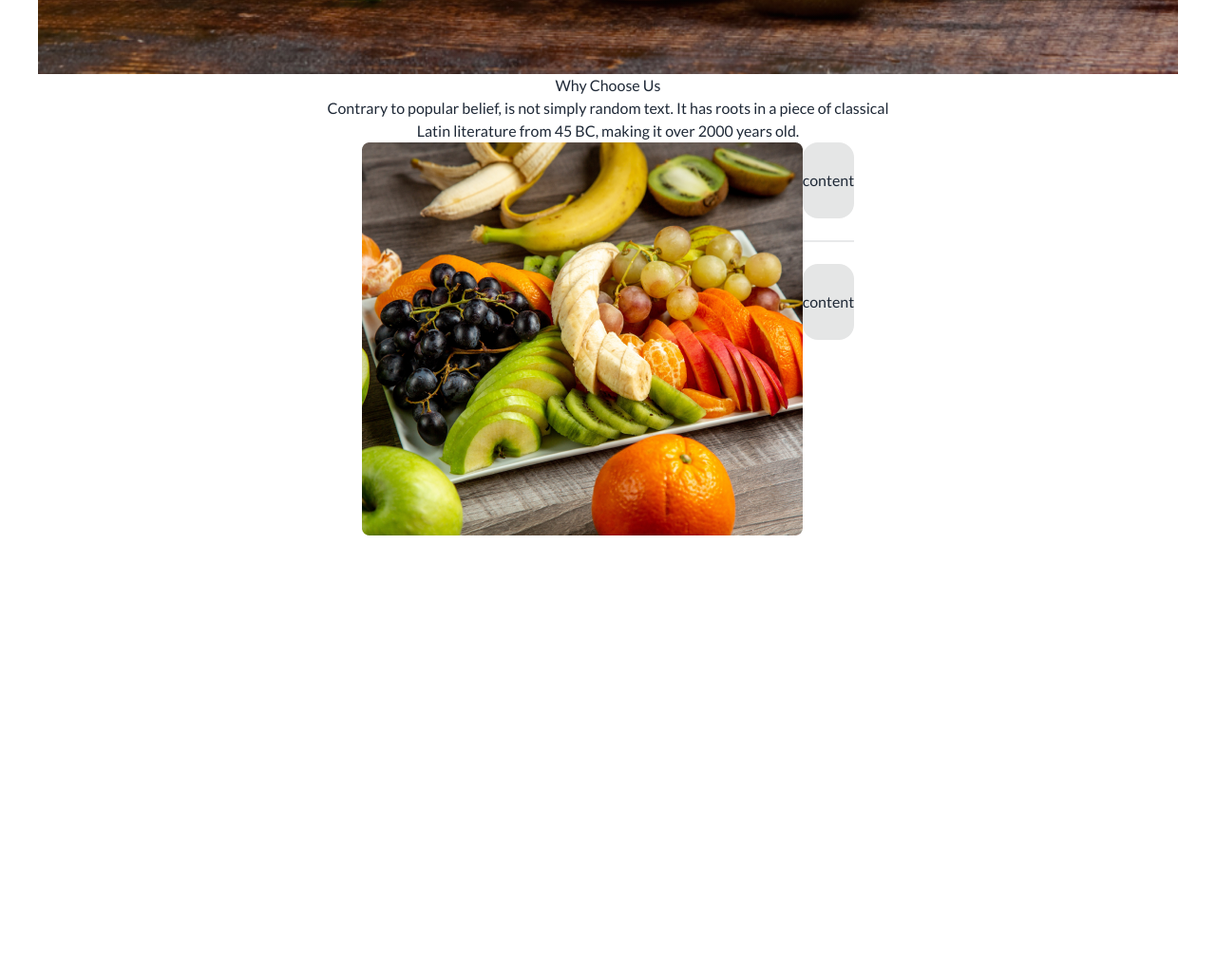
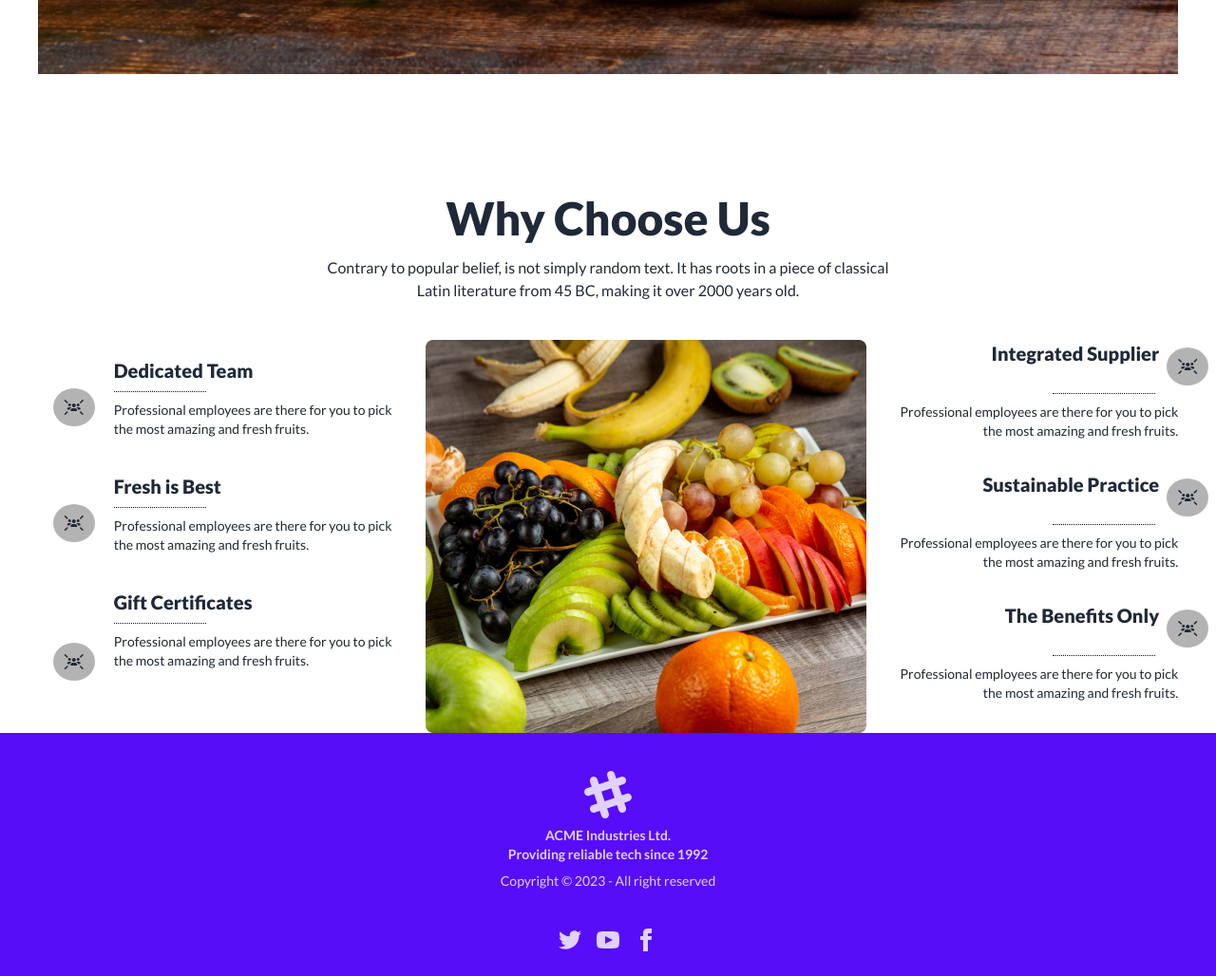
Before and after one commit to jniffat/fruit-burst, a plain HTML site: page index.html in a window 1280 px wide. Shown: the part 2633-3661 px from the top of the page at 95% size. Before the commit the page ends 3197 px from the top, so only its background shows below. Drawn offline with nearby package versions, Linux system fonts and the light colour scheme.

Commit message:
choose section

```diff
--- a/index.html
+++ b/index.html
@@ -166,36 +166,36 @@
         <section class="deal px-10 py-6 relative z-0 mt-10 ">
             <div class="flex justify-between lg:flex-row flex-col ">
                 <div class="ml-10">
-                    <h1 class="text-5xl font-extrabold mb-3">Deal of the day</h1>
-                    <p class="font-medium font-sm">Contrary to popular belief, is not simply random text. It has roots
+                    <h1 class="lg:text-5xl text-3xl text-center font-extrabold mb-3">Deal of the day</h1>
+                    <p class="text-center lg:text-base text-sm">Contrary to popular belief, is not simply random text. It has roots
                         in a piece of classical <br> Latin literature from 45 BC, making it over 2000 years old.</p>
                 </div>
 
                 <div class="mr-10 lg:ml-0 ml-10 lg:py-0 py-5 grid grid-flow-col gap-5 text-center auto-cols-max">
                     <div class="flex flex-col">
-                        <span class="countdown font-mono text-5xl font-extrabold">
+                        <span class="countdown font-mono lg:text-5xl text-3xl font-extrabold">
                             <span style="--value:29; ">
 
-                            </span><i class="fa-solid fa-ellipsis-vertical text-2xl mt-2 ml-5"></i>
+                            </span><i class="fa-solid fa-ellipsis-vertical lg:text-2xl text-xl lg:mt-2 mt-1 ml-5"></i>
                         </span>
                         Days
                     </div>
                     <div class="flex flex-col">
-                        <span class="countdown font-mono text-5xl font-extrabold">
+                        <span class="countdown font-mono lg:text-5xl text-3xl font-extrabold">
                             <span style="--value:15;"></span><i
-                                class="fa-solid fa-ellipsis-vertical text-2xl mt-2 ml-5"></i>
+                                class="fa-solid fa-ellipsis-vertical lg:text-2xl text-xl lg:mt-2 mt-1 ml-5"></i>
                         </span>
                         Hours
                     </div>
                     <div class="flex flex-col">
-                        <span class="countdown font-mono text-5xl font-extrabold">
+                        <span class="countdown font-mono lg:text-5xl text-3xl font-extrabold">
                             <span style="--value:25;"></span><i
-                                class="fa-solid fa-ellipsis-vertical text-2xl mt-2 ml-5"></i>
+                                class="fa-solid fa-ellipsis-vertical lg:text-2xl text-xl lg:mt-2 mt-1 ml-5"></i>
                         </span>
                         Minutes
                     </div>
                     <div class="flex flex-col">
-                        <span class="countdown font-mono text-5xl font-extrabold">
+                        <span class="countdown font-mono lg:text-5xl text-3xl font-extrabold">
                             <span style="--value:08;"></span>
                         </span>
                         Seconds
@@ -493,7 +493,7 @@
                     <div class=" text-center text-white">
                         <h1 class="lg:mt-32 mt-4 lg:mb-2 mb-0 lg:text-5xl text-2xl font-extrabold">Meet the team section
                         </h1>
-                        <p class="mt-0 lg:mb-4 mb-2  font-medium lg:text-base text-sm">Contrary to popular
+                        <p class="mt-0 lg:mb-4 mb-2 font-medium lg:text-base text-xs">Contrary to popular
                             belief, is not simply random text. It has roots in a piece of classical <br> Latin
                             literature from 45 BC, making it over 2000 years old.</p>
 
@@ -501,7 +501,7 @@
                         <div class="lg:flex justify-center gap-36 mt-8">
 
                             <div class="flex flex-col justify-center">
-                                <img class="lg:ml-0 ml-36 w-24 h-24" src="./images/member1.png" alt="">
+                                <img class="lg:mt-0 mt-5 w-24 h-24 mx-auto" src="./images/member1.png" alt="">
                                 <h1 class="mt-5">Awlad Hossain</h1>
                                 <h6>Fruits Expert</h6>
                                 <div class="flex justify-center gap-4">
@@ -526,7 +526,7 @@
                                 </div>
                             </div>
                             <div>
-                                <img class="lg:ml-0 ml-36 w-24 h-24 lg:mt-0 mt-5" src="./images/member2.png" alt="">
+                                <img class="lg:mt-0 mt-5 w-24 h-24 mx-auto" src="./images/member2.png" alt="">
                                 <h1 class="mt-5">Safia Chowdhury</h1>
                                 <h6>Fruits Expert</h6>
                                 <div class="flex justify-center gap-4">
@@ -552,7 +552,7 @@
 
                             </div>
                             <div>
-                                <img class="w-24 h-24 lg:ml-0 ml-36 lg:mt-0 mt-5" src="./images/member3.png" alt="">
+                                <img class="lg:mt-0 mt-5 w-24 h-24 mx-auto" src="./images/member3.png" alt="">
                                 <h1 class="mt-5">Rokib Hossain</h1>
                                 <h6>Fruits Expert</h6>
                                 <div class="flex justify-center gap-4">
@@ -578,7 +578,7 @@
 
                             </div>
                             <div>
-                                <img class="lg:ml-0 ml-36 w-24 h-24 lg:mt-0 mt-5" src="./images/member4.png" alt="">
+                                <img class="lg:mt-0 mt-5 w-24 h-24 mx-auto" src="./images/member4.png" alt="">
                                 <h1 class="mt-5">Chaity</h1>
                                 <h6>Fruits Expert</h6>
                                 <div class="flex justify-center gap-4">
@@ -612,30 +612,128 @@
 
         </section>
 
-        <section class="choose text-center">
-            <h1>Why Choose Us</h1>
-            <p>Contrary to popular belief, is not simply random text. It has roots in a piece of classical <br> Latin
+        <section class="choose mt-32 ">
+            <h1 class="text-center lg:text-5xl text-3xl font-extrabold">Why Choose Us</h1>
+            <p class="text-center lg:text-base text-sm mt-4">Contrary to popular belief, is not simply random text. It has roots in
+                a piece of classical <br> Latin
                 literature from 45 BC, making it over 2000 years old.</p>
 
-            <div class="flex justify-center">
+            <div class="lg:flex sm:grid justify-around gap-5  mt-10">
+                <div class="grid ml-12">
+                    <div class="lg:flex grid place-items-center   ">
+                        <div class="">
+                            <i class="mt-5 fa-solid fa-users-rays"
+                                style="border-radius: 50%;padding: 12px;background-color: #b4b3b3;"></i>
 
-                <div class="">
+                        </div>
+                        <div class="ml-5">
+                            <h1 class="text-xl font-extrabold mb-2 lg:text-left text-center  ">
+                                Dedicated Team
+                            </h1>
+                            <hr size="3" class="w-1/3 mx-auto lg:ml-0 "
+                                style=" height: 2px;border-style: dotted;border-color: #141313;">
+                            <p class="mt-2 lg:text-sm text-xs lg:text-left text-center">Professional employees are there for you to pick <br> the most
+                                amazing and fresh fruits.</p>
+                        </div>
 
+                    </div>
+                    <div class="lg:flex grid place-items-center ">
+                        <div class="">
+                            <i class="mt-5 fa-solid fa-users-rays"
+                                style="border-radius: 50%;padding: 12px;background-color: #b4b3b3;"></i>
+
+                        </div>
+                        <div class="ml-5">
+                            <h1 class="text-xl font-extrabold mb-2 lg:text-left text-center">
+                                Fresh is Best
+                            </h1>
+                            <hr size="3" class="w-1/3 mx-auto lg:ml-0"
+                                style=" height: 2px;border-style: dotted;border-color: #141313;">
+                            <p class="lg:text-left text-center mt-2 lg:text-sm text-xs">Professional employees are there for you to pick <br> the most
+                                amazing and fresh fruits.</p>
+                        </div>
+
+                    </div>
+                    <div class="lg:flex grid place-items-center ">
+                        <div class="">
+                            <i class="mt-5 fa-solid fa-users-rays"
+                                style="border-radius: 50%;padding: 12px;background-color: #b4b3b3;"></i>
+
+                        </div>
+                        <div class="ml-5">
+                            <h1 class="text-xl font-extrabold mb-2 lg:text-left text-center">
+                                Gift Certificates
+                            </h1>
+                            <hr size="3" class="w-1/3 mx-auto lg:ml-0"
+                                style=" height: 2px;border-style: dotted;border-color: #141313;">
+                            <p class="mb-12 mt-2 lg:text-sm text-xs lg:text-left text-center">Professional employees are there for you to pick <br> the most
+                                amazing and fresh fruits.</p>
+                        </div>
+
+                    </div>
                 </div>
                 <div>
-                    <img src="./images/whychoose1.png" alt="">
+                    <img class="lg:mx-auto mx-4" src="./images/whychoose1.png" alt="">
                 </div>
-                <div>
-                    <div class="flex flex-col w-full">
-                        <div class="grid h-20 card bg-base-300 rounded-box place-items-center">content</div>
-                        <div class="divider"></div>
-                        <div class="grid h-20 card bg-base-300 rounded-box place-items-center">content</div>
-                      </div>
-                </div>
+                <div class="grid text-right">
+                    <div class="lg:text-right text-center ">
+                        <div class="lg:flex gap-2 justify-end">
+                            <h1 class="text-xl lg:mt-0 mt-4 font-extrabold mb-2 ">
+                                Integrated Supplier
+                            </h1>
+                            <i class="text-right mt-2 mb-2 fa-solid fa-users-rays"
+                                style="border-radius: 50%;padding: 12px;background-color: #b4b3b3;"></i>
+
+                        </div>
+                        <div class="lg:text-right">
+
+                            <hr size="3" class="text-right w-1/3 mx-auto lg:mr-14"
+                                style=" height: 2px;border-style: dotted;border-color: #141313;">
+                            <p class="mt-2 lg:text-sm text-xs mr-8">Professional employees are there for you to pick <br> the most
+                                amazing and fresh fruits.</p>
+                        </div>
+
+                    </div>
+                    <div class="lg:text-right text-center ">
+                        <div class="lg:flex gap-2 lg:justify-end ">
+                            <h1 class="text-xl font-extrabold mb-2 ">
+                                Sustainable Practice
+                            </h1>
+                            <i class="lg:text-right mt-2 mb-2  fa-solid fa-users-rays"
+                                style="border-radius: 50%;padding: 12px;background-color: #b4b3b3;"></i>
+
+                        </div>
+                        <div class="lg:text-right text-center">
+
+                            <hr size="3" class="text-right w-1/3 mx-auto lg:mr-14"
+                                style=" height: 2px;border-style: dotted;border-color: #141313;">
+                            <p class="mt-2 lg:text-sm text-xs mr-8">Professional employees are there for you to pick <br> the most
+                                amazing and fresh fruits.</p>
+                        </div>
+
+                    </div>
+                    <div class="lg:text-right text-center ">
+                        <div class="lg:flex gap-2 justify-end">
+                            <h1 class="text-xl font-extrabold mb-2 ">
+                                The Benefits Only
+                            </h1>
+                            <i class="text-right mt-2 mb-2 fa-solid fa-users-rays"
+                                style="border-radius: 50%;padding: 12px;background-color: #b4b3b3;"></i>
+
+                        </div>
+                        <div class="lg:text-right">
+
+                            <hr size="3" class="text-right w-1/3 mx-auto lg:mr-14"
+                                style=" height: 2px;border-style: dotted;border-color: #141313;">
+                            <p class="mt-2 lg:text-sm text-xs mr-8">Professional employees are there for you to pick <br> the most
+                                amazing and fresh fruits.</p>
+                        </div>
+
+                    </div>
             </div>
         </section>
     </main>
-    <!-- <footer class="footer footer-center p-10 bg-primary text-primary-content">
+    <footer class="footer footer-center p-10 bg-primary text-primary-content">
         <div>
             <svg width="50" height="50" viewBox="0 0 24 24" xmlns="http://www.w3.org/2000/svg" fill-rule="evenodd"
                 clip-rule="evenodd" class="inline-block fill-current">
@@ -670,7 +768,7 @@
                     </svg></a>
             </div>
         </div>
-    </footer> -->
+    </footer>
 </body>
 
 </html>
```
Also changed, not shown: table.html (added, +28 -0 lines).
